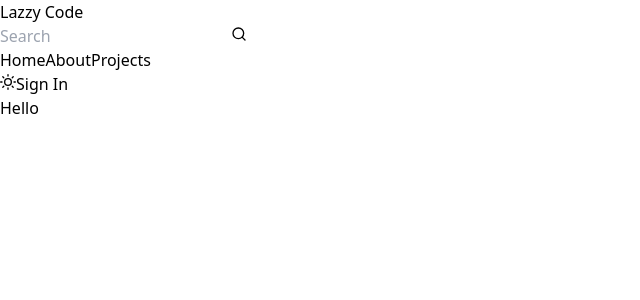
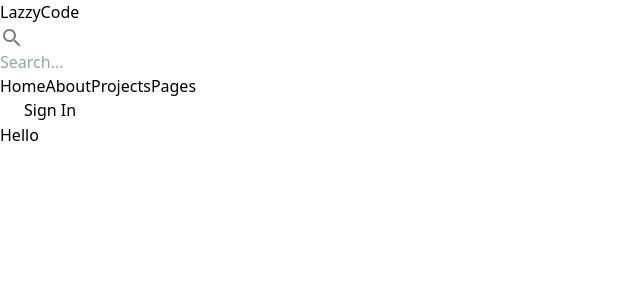
Before and after one commit to maaz-official/MERN-Stack-Blog-Project, a React (Vite) app in the folder frontend/: page / in a window 1280 px wide. Shown: the top 300 px of the page, without its empty margins (0-640 px from the left). Built offline with nearby package versions, Linux system fonts and the light colour scheme.

Commit message:
Created Header

```diff
--- a/frontend/package.json
+++ b/frontend/package.json
@@ -10,6 +10,10 @@
     "preview": "vite preview"
   },
   "dependencies": {
+    "@emotion/react": "^11.11.4",
+    "@emotion/styled": "^11.11.0",
+    "@mui/icons-material": "^5.15.11",
+    "@mui/material": "^5.15.11",
     "react": "^18.2.0",
     "react-dom": "^18.2.0",
     "react-router-dom": "^6.22.2"
--- a/frontend/src/components/Header.jsx
+++ b/frontend/src/components/Header.jsx
@@ -1,53 +1,47 @@
-import { useState } from 'react';
-import { Link } from 'react-router-dom';
-import { FiSearch, FiSun, FiMoon } from 'react-icons/fi'; // Assuming you have imported icons from react-icons library
+import React from 'react';
+import { Search as SearchIcon, Brightness4, Brightness7 } from '@mui/icons-material';
 
 const Header = () => {
-  const [darkMode, setDarkMode] = useState(false);
-
-  const toggleDarkMode = () => {
-    setDarkMode(!darkMode);
-    // You can implement logic here to toggle dark mode
+  // Placeholder function for theme toggle
+  const toggleTheme = () => {
+    console.log('Theme toggled');
   };
 
   return (
-    <header className="bg-gray-800 text-white py-3">
-      <div className="container mx-10 flex gap-20 items-center justify-between">
-        <Link to="/" className="text-2xl font-bold">
-          Lazzy Code
-        </Link>
-
-        <div className="flex items-center justify-center mt-4 md:mt-0 md:w-1/3">
+    <header className="bg-gray-800 text-white p-4 flex justify-between items-center">
+      <div className="flex items-center">
+        <h1 className="text-xl font-bold">
+          <span className="text-red-500">L</span>
+          <span className="text-blue-500">a</span>
+          <span className="text-yellow-500">z</span>
+          <span className="text-green-500">z</span>
+          <span className="text-purple-500">y</span>
+          <span className="text-pink-500">C</span>
+          <span className="text-indigo-500">o</span>
+          <span className="text-orange-500">d</span>
+          <span className="text-teal-500">e</span>
+        </h1>
+        <div className="ml-10 relative">
+          <div className="absolute inset-y-0 left-0 pl-3 flex items-center pointer-events-none">
+            <SearchIcon style={{ color: "gray" }} />
+          </div>
           <input
-            type="text"
-            placeholder="Search"
-            className="px-6 py-2 w-100 rounded-md focus:outline-none focus:ring focus:ring-blue-300"
+            className="bg-gray-700 text-white pl-10 p-2 rounded-md"
+            placeholder="Search..."
           />
-          <button className="ml-2">
-            <FiSearch className="w-6 h-6" />
-          </button>
         </div>
-
-        <nav className="flex justify-end w-full md:w-auto mt-4 md:mt-0 md:ml-auto">
-          <Link to="/" className="hover:text-yellow-300">
-            Home
-          </Link>
-          <Link to="/about" className="hover:text-yellow-300 ml-4">
-            About
-          </Link>
-          <Link to="/projects" className="hover:text-yellow-300 ml-4">
-            Projects
-          </Link>
-        </nav>
-
-        <div className="flex gap-7 ms-auto items-center mt-4 md:mt-0">
-          <button onClick={toggleDarkMode} className="text-white hover:text-yellow-300">
-            {darkMode ? <FiMoon className="w-6 h-6" /> : <FiSun className="w-6 h-6" />}
-          </button>
-          <Link to="/signin" className="bg-green-500 text-white px-4 py-2 rounded-md ml-4 md:ml-0 hover:bg-yellow-600">
-            Sign In
-          </Link>
-        </div>
+      </div>
+      <nav>
+        <a href="#" className="text-white px-3 py-2 rounded-md text-sm font-medium">Home</a>
+        <a href="#" className="text-white px-3 py-2 rounded-md text-sm font-medium">About</a>
+        <a href="#" className="text-white px-3 py-2 rounded-md text-sm font-medium">Projects</a>
+        <a href="#" className="text-white px-3 py-2 rounded-md text-sm font-medium">Pages</a>
+      </nav>
+      <div>
+        <button onClick={toggleTheme}>
+          <Brightness4 style={{ color: "white" }} />
+        </button>
+        <a href="#" className="ml-4 px-3 py-2 bg-gray-900 text-white rounded-md text-sm font-medium">Sign In</a>
       </div>
     </header>
   );
```
Also changed, not shown: 1 other file (tests, documents, lock files or other folders).
